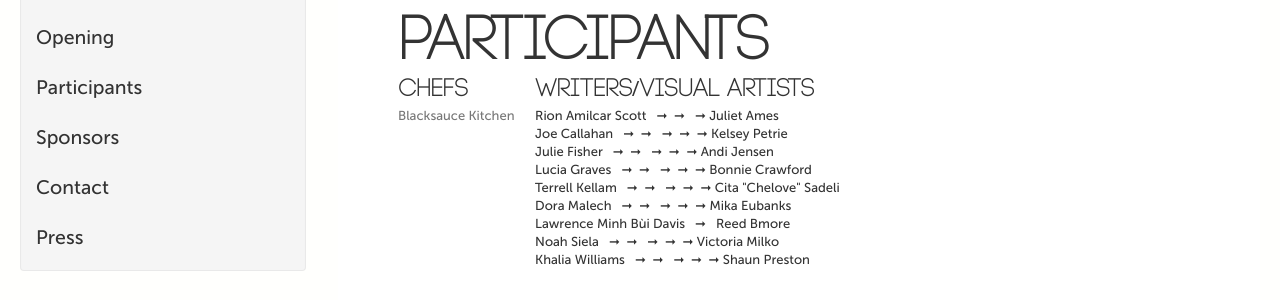
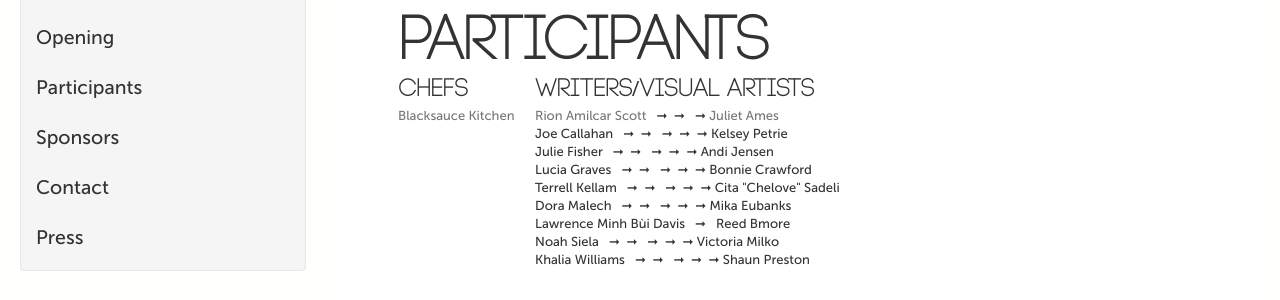
Before and after one commit to callandresponsedc/callandresponsedc, a Jekyll site: the page built from participants/index.html, in a window 1280 px wide. Shown: the part 171-471 px from the top of the page. Built offline with Jekyll 4.4.1, drawn with Linux system fonts in a browser that asks for light colours; Markdown is read by kramdown in place of the engine named in the settings; comment, search, counter and statistics services are not loaded; part of the change alters nothing that is shown.

```diff
--- a/participants/index.html
+++ b/participants/index.html
@@ -18,7 +18,7 @@ title: Participants
   <div class="span20 pull-right" id="writers/visual artists">
     <h2>Writers/Visual Artists</h2>
     <ul class="no-bullet">
-      <li>Rion Amilcar Scott &nbsp;&nbsp;&#10142&nbsp;&nbsp;&#10142 &nbsp;&nbsp;&#10142    Juliet Ames</li>
+      <li><a href="https://twitter.com/ReeAmilcarScott">Rion Amilcar Scott</a> &nbsp;&nbsp;&#10142&nbsp;&nbsp;&#10142 &nbsp;&nbsp;&#10142    <a href="http://ibreakplates.com/">Juliet Ames</a></li>
  <li>Joe Callahan &nbsp;&nbsp;&#10142&nbsp;&nbsp;&#10142 &nbsp;&nbsp;&#10142&nbsp;&nbsp;&#10142&nbsp;&nbsp;&#10142      Kelsey Petrie </li>
  <li>Julie Fisher  &nbsp;&nbsp;&#10142&nbsp;&nbsp;&#10142 &nbsp;&nbsp;&#10142&nbsp;&nbsp;&#10142&nbsp;&nbsp;&#10142   Andi Jensen</li>
  <li>Lucia Graves  &nbsp;&nbsp;&#10142&nbsp;&nbsp;&#10142 &nbsp;&nbsp;&#10142&nbsp;&nbsp;&#10142&nbsp;&nbsp;&#10142   Bonnie Crawford</li>
```
